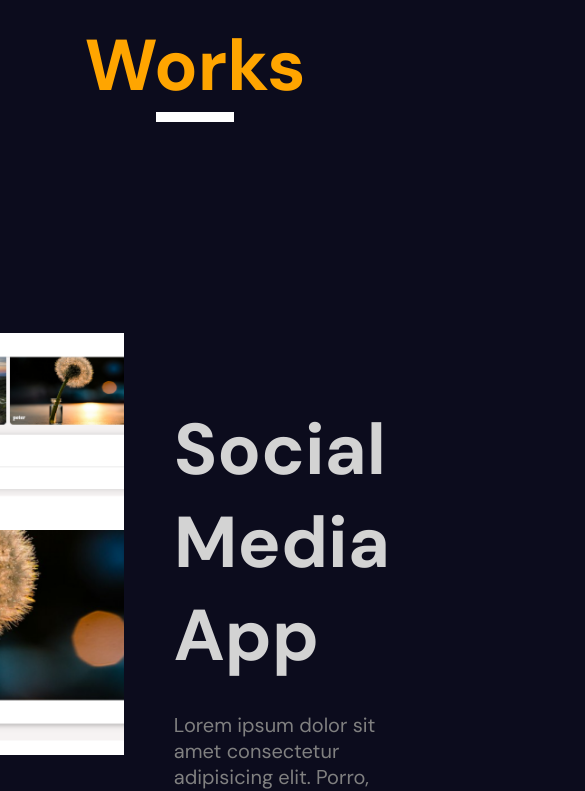
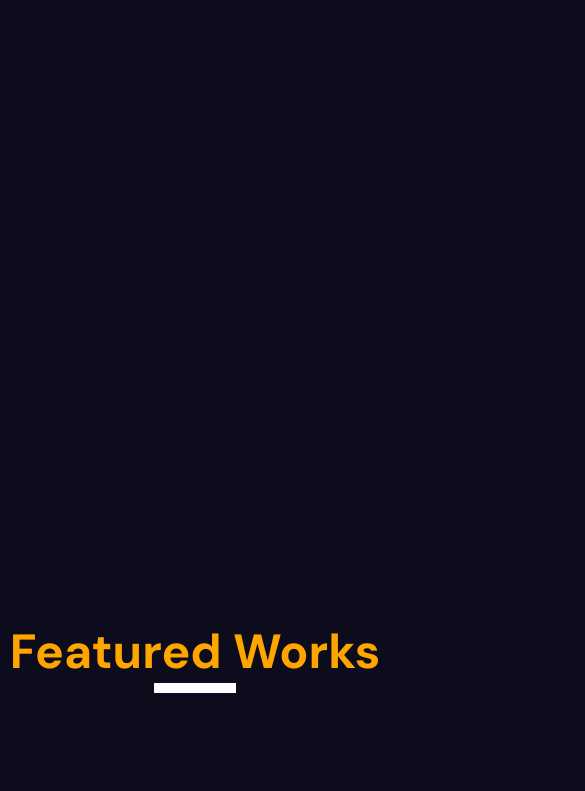
Before and after one commit to SlaviHristev/Portfolio-website, a React (Vite) app: page / in a window 390 px wide. Shown: the part 3500-4291 px from the top of the page, 585 px wide, since content can reach past the window. Built offline with nearby package versions, Linux system fonts and the light colour scheme.

Commit message:
Added more responsivness

```diff
--- a/src/components/contact/contact.scss
+++ b/src/components/contact/contact.scss
@@ -1,3 +1,5 @@
+@import '../../app.scss';
+
 .contact {
     height: 100%;
     max-width: 1366px;
@@ -6,15 +8,32 @@
     align-items: center;
     gap: 50px;
 
+    @include mobile{
+        width: 100%;
+        padding: 10px;
+        flex-direction: column;
+    }
+
     .textContainer {
         flex: 1;
         display: flex;
         flex-direction: column;
         gap: 40px;
 
+        @include mobile{
+            gap: 20px;
+            text-align: center;
+            align-items: center;
+            border-top: 70px;
+        }
+
         h1 {
             font-size: 100px;
             line-height: 88px;
+
+            @include mobile{
+                font-size: 36px;
+            }
         }
 
         span {
@@ -25,6 +44,11 @@
     .formContainer {
         flex: 1;
         position: relative;
+
+        @include mobile{
+            padding: 50px;
+            width: 100%;
+        }
         .phoneSvg{
             position: absolute;
             margin: auto;
@@ -43,6 +67,10 @@
                 color: white;
                 border-radius: 5px;
 
+                @include mobile{
+                     padding: 10px;
+                }
+
             }
             button{
                 padding: 20px;
@@ -51,6 +79,9 @@
                 border: none;
                 font-weight: 500;
                 border-radius: 5px;
+                @include mobile{
+                    padding: 10px;
+                }
             }
         }
     }
--- a/src/components/portfolio/portfolio.scss
+++ b/src/components/portfolio/portfolio.scss
@@ -1,3 +1,7 @@
+@import '../../app.scss';
+
+
+
 .portfolio {
     position: relative;
 
@@ -9,6 +13,11 @@
         text-align: center;
         color: orange;
         font-size: 36px;
+
+        @include mobile{
+            padding-top: calc(100vh - 100px);
+            font-size: 24px;
+        }
 
         .progressBar {
             height: 10px;
@@ -33,14 +42,26 @@
             align-items: center;
             justify-content: center;
 
+            @include mobile{
+                flex-direction: column;
+            }
+
             .imgContainer{
                 flex: 1;
                 height: 50%;
+
+                @include mobile{
+                    width: 100%;
+                    min-height: 300px;
+                }
 
                 img{
                     width: 100%;
                     height: 100%;
                     object-fit: cover;
+                    @include mobile{
+                        object-fit: contain;
+                    }
                 }
             }
             .textContainer{
@@ -48,12 +69,27 @@
                 display: flex;
                 flex-direction: column;
                 gap: 30px;
+
+                @include mobile{
+                    transform: none !important;
+                    padding: 10px;
+                    align-items: center;
+                    text-align: center;
+                }
                 h2{
                     font-size: 72px;
+
+                    @include mobile{
+                        font-size: 36px;
+                    }
                 }
                 p{
                     color: gray;
                     font-size: 20px;
+
+                    @include mobile{
+                        font-size: 16px;
+                    }
                 }
                 button{
                     border-radius: 10px;
```
